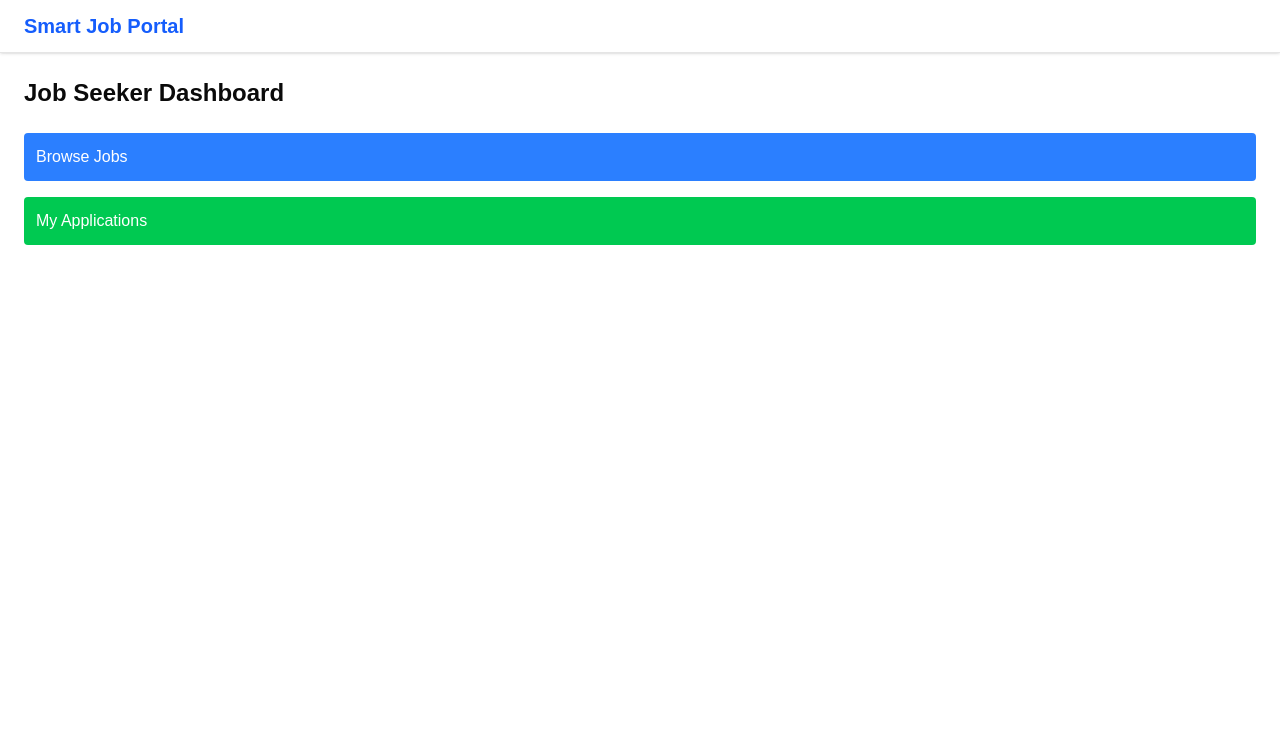
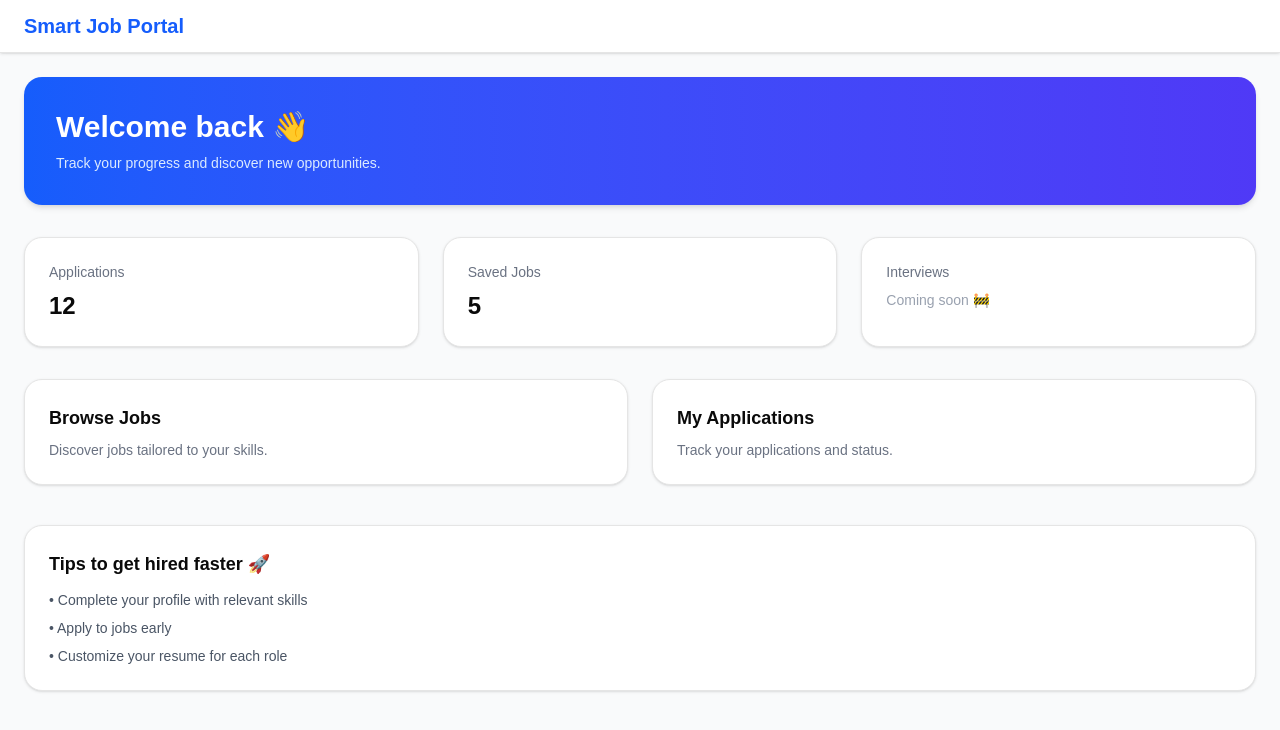
Before and after one commit to Ishu-47/next-gen-job-portal, a React (Vite) app in the folder smartjobportal_frontend/: page /dashboard in a window 1280 px wide. Shown: the top 730 px of the page. Built offline with nearby package versions, Linux system fonts and the light colour scheme; sample sign-in values are in the browser's storage.

Commit message:
feat: enhance Dashboard with dynamic placeholders, improved layout, and user tips

```diff
--- a/smartjobportal_frontend/src/pages/Dashboard.jsx
+++ b/smartjobportal_frontend/src/pages/Dashboard.jsx
@@ -2,29 +2,85 @@ import { Link } from "react-router-dom";
 
 function Dashboard() {
 
+  // TEMP dynamic placeholders (replace later with API)
+  const applications = 12;
+  const savedJobs = 5;
+  const interviews = null; // not implemented yet
+
   return (
-    <div className="p-6">
+    <div className="min-h-screen bg-gray-50 p-6">
 
-      <h1 className="text-2xl font-bold mb-6">
-        Job Seeker Dashboard
-      </h1>
+      <div className="bg-linear-to-r from-blue-600 to-indigo-600 text-white rounded-2xl p-8 mb-8 shadow-md">
+        <h1 className="text-3xl font-bold mb-2">
+          Welcome back 👋
+        </h1>
+        <p className="text-sm text-blue-100">
+          Track your progress and discover new opportunities.
+        </p>
+      </div>
+      <div className="grid grid-cols-1 md:grid-cols-3 gap-6 mb-8">
+        <div className="bg-white p-6 rounded-2xl shadow-sm border hover:shadow-md transition">
+          <h3 className="text-gray-500 text-sm">Applications</h3>
+          <p className="text-2xl font-bold mt-2">{applications}</p>
+        </div>
 
-      <div className="space-y-4">
+
+        <div className="bg-white p-6 rounded-2xl shadow-sm border hover:shadow-md transition">
+          <h3 className="text-gray-500 text-sm">Saved Jobs</h3>
+          <p className="text-2xl font-bold mt-2">{savedJobs}</p>
+        </div>
+
+        {/* Interviews */}
+        <div className="bg-white p-6 rounded-2xl shadow-sm border hover:shadow-md transition">
+          <h3 className="text-gray-500 text-sm">Interviews</h3>
+
+          {interviews !== null ? (
+            <p className="text-2xl font-bold mt-2">{interviews}</p>
+          ) : (
+            <p className="text-sm text-gray-400 mt-2">
+              Coming soon 🚧
+            </p>
+          )}
+        </div>
+
+      </div>
+      <div className="grid md:grid-cols-2 gap-6">
 
         <Link
           to="/jobs"
-          className="block bg-blue-500 text-white p-3 rounded"
+          className="bg-white p-6 rounded-2xl shadow-sm border hover:shadow-md transition group"
         >
-          Browse Jobs
+          <h2 className="text-lg font-semibold mb-2 group-hover:text-blue-600">
+            Browse Jobs
+          </h2>
+          <p className="text-sm text-gray-500">
+            Discover jobs tailored to your skills.
+          </p>
         </Link>
 
         <Link
           to="/my-applications"
-          className="block bg-green-500 text-white p-3 rounded"
+          className="bg-white p-6 rounded-2xl shadow-sm border hover:shadow-md transition group"
         >
-          My Applications
+          <h2 className="text-lg font-semibold mb-2 group-hover:text-blue-600">
+            My Applications
+          </h2>
+          <p className="text-sm text-gray-500">
+            Track your applications and status.
+          </p>
         </Link>
 
+      </div>
+
+      <div className="mt-10 bg-white rounded-2xl p-6 shadow-sm border">
+        <h2 className="text-lg font-semibold mb-3">
+          Tips to get hired faster 🚀
+        </h2>
+        <ul className="text-sm text-gray-600 space-y-2">
+          <li>• Complete your profile with relevant skills</li>
+          <li>• Apply to jobs early</li>
+          <li>• Customize your resume for each role</li>
+        </ul>
       </div>
 
     </div>
```
